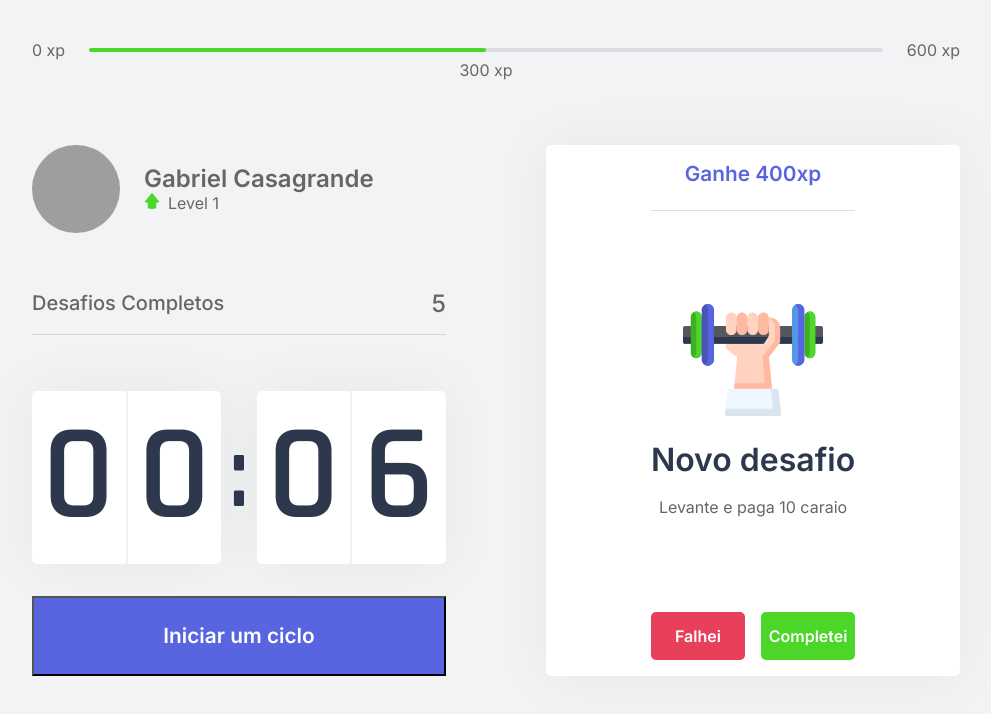
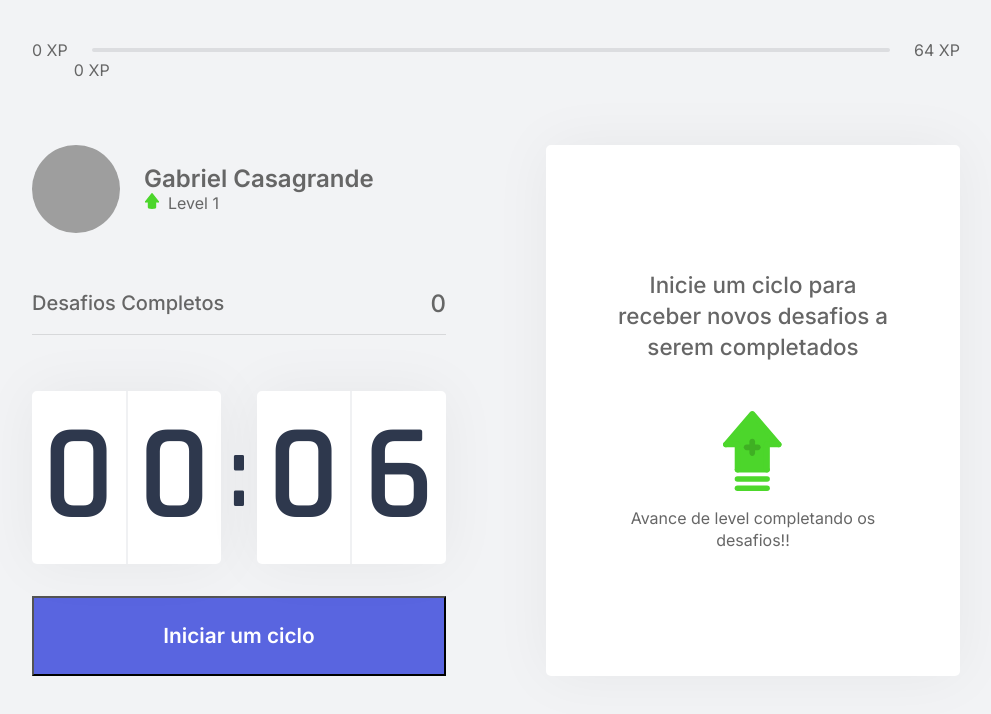
Before and after one commit to gabrielcasag/NextLevelWeek4, a Next.js app: page / in a window 1280 px wide. Shown: the top 714 px of the page, without its empty margins (144-1135 px from the left). Built offline with nearby package versions, Linux system fonts and the light colour scheme; grey boxes are pictures that could not be loaded.

Commit message:
fim 3o dia

```diff
--- /dev/null
+++ b/challenges.json
@@ -0,0 +1,62 @@
+[
+  {
+    "type": "body",
+    "description": "Estique um de seus braços com a palma da mão virada para frente e puxe os dedos para cima por 10 segundos por mão.",
+    "amount": 80
+  },
+  {
+    "type": "body",
+    "description": "Estique seu braço contra o peito e puxe-o utilizando o outro braço por 10 segundos por braço.",
+    "amount": 60
+  },
+  {
+    "type": "body",
+    "description": "Puxe seu pescoço com a ajuda da mão para a direita e para a esquerda, permanecendo na posição por alguns segundos.",
+    "amount": 70
+  },
+  {
+    "type": "body",
+    "description": "Com as duas mãos na parte de trás da cabeça, leve-a para baixo, alongando a parte de trás da região.",
+    "amount": 60
+  },
+  {
+    "type": "body",
+    "description": "Cruze as pernas e desça com as mãos esticadas em direção ao chão. Repita o movimento com a outra perna na frente.",
+    "amount": 100
+  },
+  {
+    "type": "body",
+    "description": "Sentado, abra as pernas e tente encostar as palmas das mãos no chão, repita 3 vezes por 5 segundos.",
+    "amount": 80
+  },
+  {
+    "type": "body",
+    "description": "Puxe o joelho de encontro ao peito e segure, troque de perna após 10 segundos.",
+    "amount": 50
+  },
+  {
+    "type": "body",
+    "description": "Sentado, cruze uma perna e incline seu tronco à frente, troque de perna após 10 segundos.",
+    "amount": 80
+  },
+  {
+    "type": "eye",
+    "description": "Sentado, feche os olhos e cubra-os com as palmas da mão durante 2 minutos, depois abra normalmente.",
+    "amount": 90
+  },
+  {
+    "type": "eye",
+    "description": "Em algum ambiente aberto, olhe o mais longe que puder em quatro direções por 3s, mexa apenas os olhos. Repita 3 vezes.",
+    "amount": 140
+  },
+  {
+    "type": "eye",
+    "description": "Usando os polegares, massage a área abaixo das sobrancelhas em movimentos circulares por 15 segundos.",
+    "amount": 70
+  },
+  {
+    "type": "body",
+    "description": "Em pé, gire a cintura o máximo que puder para a esquerda, segure por cinco segundos. Repita para a direita.",
+    "amount": 90
+  }
+]
--- a/src/components/ChallengeBox.tsx
+++ b/src/components/ChallengeBox.tsx
@@ -1,23 +1,38 @@
+import { useContext } from "react";
+import { ChallengesContext } from "../contexts/ChallengeContext";
+
 import styles from "../styles/components/ChallengeBox.module.css";
 
 export function ChallengeBox() {
-  const hasActiveChallenge = true;
+  const { activeChallenge, resetChallenge, completeChallenge } = useContext(ChallengesContext);
 
   return (
     <div className={styles.challengeBoxContainer}>
-      {hasActiveChallenge ? (
+      {activeChallenge ? (
         <div className={styles.challengeActive}>
-          <header>Ganhe 400xp</header>
+          <header>Ganhe {activeChallenge.amount} XP</header>
 
           <main>
-            <img src="icons/body.svg" alt="" />
+            <img src={`icons/${activeChallenge.type}.svg`} alt="" />
             <strong>Novo desafio</strong>
-            <p>Levante e paga 10 caraio</p>
+            <p>{activeChallenge.description}</p>
           </main>
 
           <footer>
-            <button type="button" className={styles.challengeFailedButton}>Falhei</button>
-            <button type="button" className={styles.challengeSucceededButton}>Completei</button>
+            <button
+              type="button"
+              className={styles.challengeFailedButton}
+              onClick={resetChallenge}
+            >
+              Falhei
+            </button>
+            <button
+              type="button"
+              className={styles.challengeSucceededButton}
+              onClick={completeChallenge}
+              >
+              Completei
+            </button>
           </footer>
         </div>
       ) : (
--- a/src/components/CompletedChallenges.tsx
+++ b/src/components/CompletedChallenges.tsx
@@ -1,10 +1,14 @@
+import { useContext } from 'react';
+import { ChallengesContext } from '../contexts/ChallengeContext';
 import styles from '../styles/components/CompletedChallenges.module.css';
 
 export function CompletedChallenges() {
+  const { challengesCompleted } = useContext(ChallengesContext);
+
   return (
     <div className={styles.completedContainer}>
       <span>Desafios Completos</span>
-      <span>5</span>
+      <span>{challengesCompleted}</span>
     </div>
   )
 }
--- a/src/components/Countdown.tsx
+++ b/src/components/Countdown.tsx
@@ -1,10 +1,13 @@
-import { useState, useEffect } from "react";
+import { useState, useEffect, useContext } from "react";
+import { ChallengesContext } from "../contexts/ChallengeContext";
 import styles from "../styles/components/Countdown.module.css";
 
 let countdownTimeout: NodeJS.Timeout; //delay no reset countdowm
 let maxTime = 0.1;
 
 export function Countdown() {
+  const { startNewChallenge } = useContext(ChallengesContext);
+
   const [time, setTime] = useState(maxTime * 60);
   const [isActive, setIsActive] = useState(false);
   const [hasFinished, setHasFinished] = useState(false);
@@ -37,6 +40,7 @@ export function Countdown() {
     } else if (isActive && time === 0) {
       setHasFinished(true);
       setIsActive(false);
+      startNewChallenge();
     }
   }, [isActive, time]);
 
--- a/src/components/ExperienceBar.tsx
+++ b/src/components/ExperienceBar.tsx
@@ -1,17 +1,23 @@
+import { useContext } from 'react';
+import { ChallengesContext } from '../contexts/ChallengeContext';
 import styles from '../styles/components/ExperienceBar.module.css';
 
 export function ExperienceBar() {
+  const { currentExp, experienceToNextLevel } = useContext(ChallengesContext);
+
+  const percentToNextLevel = Math.round((currentExp * 100) / experienceToNextLevel);
+
   return (
     <header className={styles.experienceBar}>
-      <span>0 xp</span>
+      <span>0 XP</span>
       <div>
-        <div style={{ width: '50%' }} />
+        <div style={{ width: `${percentToNextLevel}%` }} />
 
-        <span className={styles.currentExp} style={{ left: '50%' }}>
-          300 xp
+        <span className={styles.currentExp} style={{ left: `${percentToNextLevel}%` }}>
+          {currentExp} XP
         </span>
       </div>
-      <span>600 xp</span>
+      <span>{experienceToNextLevel} XP</span>
     </header>
   )
 }
--- a/src/components/Profile.tsx
+++ b/src/components/Profile.tsx
@@ -1,6 +1,11 @@
+import { useContext } from 'react';
+import { ChallengesContext } from '../contexts/ChallengeContext';
+
 import styles from '../styles/components/Profile.module.css';
 
 export function Profile() {
+  let { level } = useContext(ChallengesContext);
+
   return (
     <div className={styles.profileContainer}>
       <img src="https://github.com/gabrielcasag.png" alt="Gabriel" />
@@ -8,7 +13,7 @@ export function Profile() {
         <strong>Gabriel Casagrande</strong>
         <p>
           <img src="icons/level.svg" alt="Level" />
-          Level 1
+          Level { level }
         </p>
       </div>
     </div>
--- /dev/null
+++ b/src/contexts/ChallengeContext.tsx
@@ -0,0 +1,92 @@
+import challenges from '../../challenges.json';
+
+import { createContext, ReactNode, useState } from "react";
+
+interface Challenge {
+  type: 'body' | 'eye';
+  description: string;
+  amount: number;
+}
+
+interface ChallengesContextData {
+  level: number;
+  currentExp: number;
+  challengesCompleted: number;
+  activeChallenge: Challenge;
+  experienceToNextLevel: number;
+  startNewChallenge: () => void;
+  levelUp: () => void;
+  resetChallenge: () => void;
+  completeChallenge: () => void;
+}
+
+interface ChallengesProviderProps {
+  children: ReactNode;
+}
+
+//cria o contexto
+export const ChallengesContext = createContext({} as ChallengesContextData);
+
+export function ChallengesProvider({ children }:ChallengesProviderProps) {
+  const [level, setLevel] = useState(1);
+  const [currentExp, setCurrentExp] = useState(0);
+  const [challengesCompleted, setChallengesCompeted] = useState(0);
+  const [activeChallenge, setActiveChallenge] = useState(null);
+
+  const experienceToNextLevel = Math.pow((level + 1) * 4, 2);
+
+  function levelUp() {
+    setLevel(level + 1);
+  }
+
+  function challengeUp() {
+    setChallengesCompeted(challengesCompleted + 1);
+  }
+
+  function startNewChallenge() {
+    const randomChallengeIndex = Math.floor(Math.random() * challenges.length);
+    const challenge = challenges[randomChallengeIndex];
+
+    setActiveChallenge(challenge);
+  }
+
+  function resetChallenge() {
+    setActiveChallenge(null);
+  }
+
+  function completeChallenge() {
+    if (!activeChallenge) {
+      return;
+    }
+
+    const { amount } = activeChallenge;
+    let newXp = currentExp + amount;
+
+    if ( newXp >= experienceToNextLevel ) {
+      newXp = newXp - experienceToNextLevel;
+      levelUp();
+    }
+
+    setCurrentExp(newXp);
+    setActiveChallenge(null);
+    challengeUp();
+  }
+
+  return (
+    <ChallengesContext.Provider
+      value={{
+        level,
+        levelUp,
+        currentExp,
+        challengesCompleted,
+        startNewChallenge,
+        activeChallenge,
+        resetChallenge,
+        experienceToNextLevel,
+        completeChallenge
+      }}
+    >
+      {children}
+    </ChallengesContext.Provider>
+  );
+}
--- a/src/pages/_app.tsx
+++ b/src/pages/_app.tsx
@@ -1,7 +1,13 @@
-import '../styles/global.css'
+import "../styles/global.css";
+
+import { ChallengesProvider } from "../contexts/ChallengeContext";
 
 function MyApp({ Component, pageProps }) {
-  return <Component {...pageProps} />
+  return (
+    <ChallengesProvider>
+      <Component {...pageProps} />
+    </ChallengesProvider>
+  );
 }
 
-export default MyApp
+export default MyApp;
--- a/src/styles/components/ChallengeBox.module.css
+++ b/src/styles/components/ChallengeBox.module.css
@@ -68,6 +68,7 @@
   font-weight: 600;
   color: var(--title);
   margin: 1.5rem 0 1rem;
+  max-width: 70%;
 }
 
 .challengeActive main p {
```
